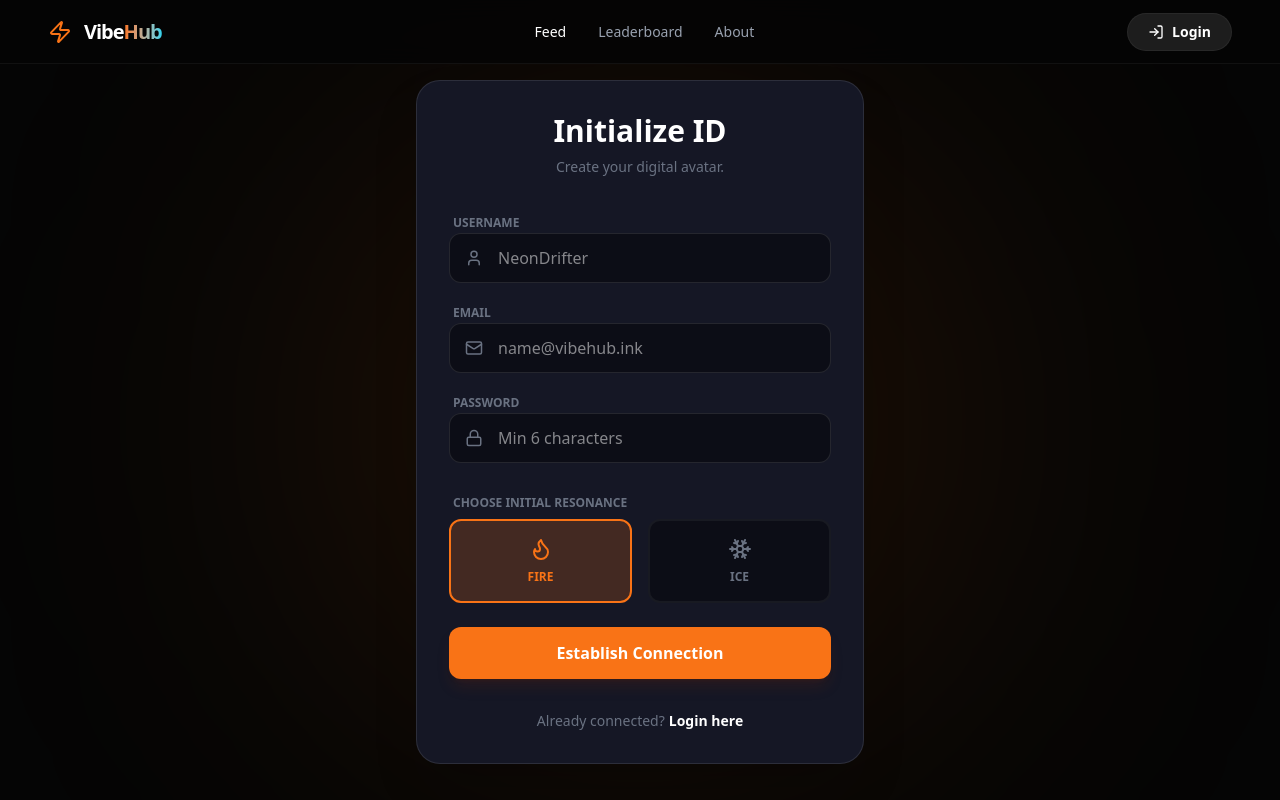
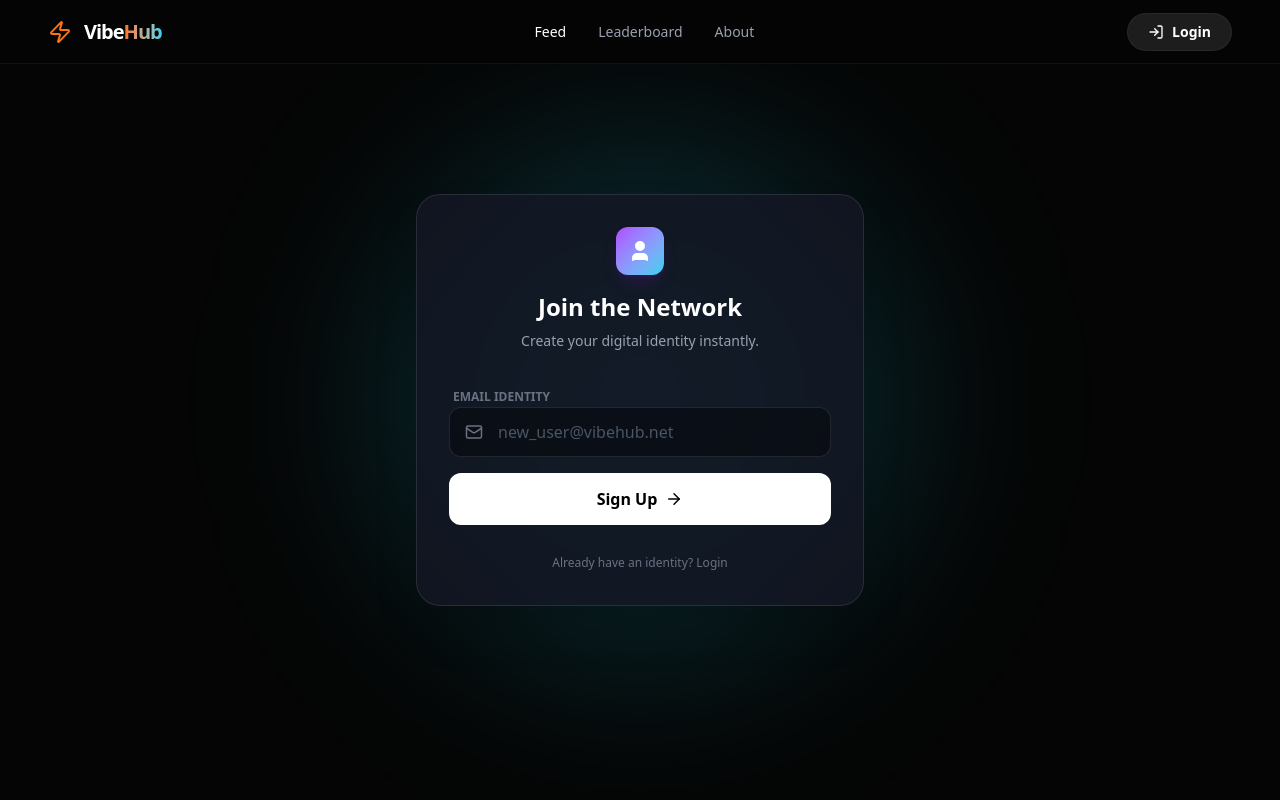
Before and after one commit to xlgood/vibehub, a Next.js app: page /signup in a window 1280 px wide. Shown: the top 800 px of the page. Built offline with nearby package versions, Linux system fonts and the light colour scheme.

Commit message:
Fix signup page to use login action

```diff
--- a/app/signup/page.tsx
+++ b/app/signup/page.tsx
@@ -1,133 +1,100 @@
 "use client";
 
 import { useState } from "react";
-import Link from "next/link";
 import { useRouter } from "next/navigation";
-import { Zap, Lock, Mail, User, Loader2, Flame, Snowflake } from "lucide-react";
+import { Zap, Mail, ArrowRight, Loader2, CheckCircle, User } from "lucide-react";
 import { useVibe } from "@/context/VibeProvider";
 import Navbar from "@/components/Navbar";
-import { clsx } from "clsx";
+import { motion } from "framer-motion";
 
 export default function SignupPage() {
-  const [username, setUsername] = useState("");
+  // 我们其实不需要复杂的注册表单了，因为 Login 已经包含了自动注册
+  // 这里我们复用 Login 的逻辑，但文案换成 Sign Up 风格
   const [email, setEmail] = useState("");
-  const [password, setPassword] = useState("");
-  const [faction, setFaction] = useState<'fire' | 'ice'>('fire');
+  const [loading, setLoading] = useState(false);
+  const [showSuccess, setShowSuccess] = useState(false);
 
-  const [loading, setLoading] = useState(false);
-  const { signup } = useVibe();
+  // 🌟 修复：使用 login 而不是不存在的 signup
+  const { login } = useVibe();
   const router = useRouter();
 
   const handleSignup = async (e: React.FormEvent) => {
     e.preventDefault();
     setLoading(true);
 
-    // 调用全局注册
-    await signup({ username, faction });
+    // 调用 login (会自动处理注册)
+    const success = await login(email);
 
-    router.push("/profile");
-    setLoading(false);
+    if (success) {
+      setShowSuccess(true);
+      setTimeout(() => {
+        router.push("/");
+      }, 1500);
+    } else {
+      setLoading(false);
+      alert("Connection failed. Please try again.");
+    }
   };
 
   return (
     <main className="min-h-screen bg-[#050505] flex flex-col">
       <Navbar />
 
-      <div className="flex-grow flex items-center justify-center p-6 relative overflow-hidden py-20">
-        <div className={clsx("absolute top-1/2 left-1/2 -translate-x-1/2 -translate-y-1/2 w-[700px] h-[700px] blur-[150px] rounded-full pointer-events-none transition-colors duration-1000", faction === 'fire' ? "bg-vibe-fire/10" : "bg-vibe-ice/10")} />
+      <div className="flex-1 flex items-center justify-center px-4 relative overflow-hidden">
+        {/* Background Effects */}
+        <div className="absolute top-1/2 left-1/2 -translate-x-1/2 -translate-y-1/2 w-[500px] h-[500px] bg-vibe-ice/20 blur-[100px] rounded-full pointer-events-none" />
 
-        <div className="w-full max-w-md bg-[#151725] border border-white/10 rounded-3xl p-8 shadow-2xl relative z-10">
-
+        <motion.div
+          initial={{ opacity: 0, scale: 0.95 }}
+          animate={{ opacity: 1, scale: 1 }}
+          className="relative w-full max-w-md bg-[#151725]/80 backdrop-blur-xl border border-white/10 p-8 rounded-3xl shadow-2xl"
+        >
           <div className="text-center mb-8">
-            <h1 className="text-3xl font-bold text-white mb-2">Initialize ID</h1>
-            <p className="text-gray-500 text-sm">Create your digital avatar.</p>
+            <div className="inline-flex items-center justify-center w-12 h-12 rounded-xl bg-gradient-to-br from-purple-500 to-vibe-ice text-white mb-4 shadow-lg shadow-purple-900/30">
+              <User size={24} fill="currentColor" />
+            </div>
+            <h1 className="text-2xl font-bold text-white mb-2">Join the Network</h1>
+            <p className="text-gray-400 text-sm">Create your digital identity instantly.</p>
           </div>
 
           <form onSubmit={handleSignup} className="space-y-4">
-
-            {/* Input Fields */}
-            <div className="space-y-1">
-              <label className="text-xs uppercase font-bold text-gray-500 ml-1">Username</label>
-              <div className="relative">
-                <User className="absolute left-4 top-1/2 -translate-y-1/2 text-gray-500" size={18} />
+            <div className="space-y-2">
+              <label className="text-xs uppercase font-bold text-gray-500 ml-1">Email Identity</label>
+              <div className="relative group">
+                <Mail className="absolute left-4 top-1/2 -translate-y-1/2 text-gray-500 group-focus-within:text-white transition-colors" size={18} />
                 <input
-                  type="text" value={username} onChange={e => setUsername(e.target.value)} required placeholder="NeonDrifter"
-                  className="w-full bg-black/40 border border-white/10 rounded-xl py-3 pl-12 pr-4 text-white focus:border-white outline-none transition-all"
+                  type="email"
+                  value={email}
+                  onChange={(e) => setEmail(e.target.value)}
+                  placeholder="new_user@vibehub.net"
+                  className="w-full bg-black/40 border border-white/10 rounded-xl py-3 pl-12 pr-4 text-white placeholder:text-gray-600 focus:border-white/30 outline-none transition-all"
+                  required
                 />
-              </div>
-            </div>
-
-            <div className="space-y-1">
-              <label className="text-xs uppercase font-bold text-gray-500 ml-1">Email</label>
-              <div className="relative">
-                <Mail className="absolute left-4 top-1/2 -translate-y-1/2 text-gray-500" size={18} />
-                <input
-                  type="email" value={email} onChange={e => setEmail(e.target.value)} required placeholder="name@vibehub.ink"
-                  className="w-full bg-black/40 border border-white/10 rounded-xl py-3 pl-12 pr-4 text-white focus:border-white outline-none transition-all"
-                />
-              </div>
-            </div>
-
-            <div className="space-y-1">
-              <label className="text-xs uppercase font-bold text-gray-500 ml-1">Password</label>
-              <div className="relative">
-                <Lock className="absolute left-4 top-1/2 -translate-y-1/2 text-gray-500" size={18} />
-                <input
-                  type="password" value={password} onChange={e => setPassword(e.target.value)} required placeholder="Min 6 characters"
-                  className="w-full bg-black/40 border border-white/10 rounded-xl py-3 pl-12 pr-4 text-white focus:border-white outline-none transition-all"
-                />
-              </div>
-            </div>
-
-            {/* Faction Selector */}
-            <div className="pt-4">
-              <label className="text-xs uppercase font-bold text-gray-500 ml-1 block mb-2">Choose Initial Resonance</label>
-              <div className="grid grid-cols-2 gap-4">
-                <button
-                  type="button"
-                  onClick={() => setFaction('fire')}
-                  className={clsx(
-                    "flex flex-col items-center p-4 rounded-xl border-2 transition-all",
-                    faction === 'fire' ? "bg-vibe-fire/20 border-vibe-fire text-vibe-fire" : "bg-black/40 border-white/5 text-gray-500 hover:bg-white/5"
-                  )}
-                >
-                  <Flame size={24} className="mb-2" />
-                  <span className="text-xs font-bold">FIRE</span>
-                </button>
-                <button
-                  type="button"
-                  onClick={() => setFaction('ice')}
-                  className={clsx(
-                    "flex flex-col items-center p-4 rounded-xl border-2 transition-all",
-                    faction === 'ice' ? "bg-vibe-ice/20 border-vibe-ice text-vibe-ice" : "bg-black/40 border-white/5 text-gray-500 hover:bg-white/5"
-                  )}
-                >
-                  <Snowflake size={24} className="mb-2" />
-                  <span className="text-xs font-bold">ICE</span>
-                </button>
               </div>
             </div>
 
             <button
               type="submit"
-              disabled={loading}
-              className={clsx(
-                "w-full py-3.5 text-white font-bold rounded-xl shadow-lg transition-all flex items-center justify-center gap-2 mt-6 active:scale-95",
-                faction === 'fire' ? "bg-vibe-fire hover:bg-orange-600 shadow-orange-900/20" : "bg-vibe-ice text-black hover:bg-cyan-400 shadow-cyan-900/20"
+              disabled={loading || showSuccess}
+              className="w-full py-3.5 bg-white text-black font-bold rounded-xl hover:bg-gray-200 transition-all active:scale-95 flex items-center justify-center gap-2 mt-4"
+            >
+              {showSuccess ? (
+                <><CheckCircle size={20} className="text-green-600" /> Account Created</>
+              ) : loading ? (
+                <><Loader2 size={20} className="animate-spin" /> Initializing...</>
+              ) : (
+                <>Sign Up <ArrowRight size={18} /></>
               )}
-            >
-              {loading ? <Loader2 size={20} className="animate-spin" /> : "Establish Connection"}
             </button>
           </form>
 
-          <div className="mt-8 text-center text-sm text-gray-500">
-            Already connected?
-            <Link href="/login" className="text-white font-bold ml-1 hover:text-white transition-colors">
-              Login here
-            </Link>
+          <div className="mt-6 text-center">
+             <button onClick={() => router.push('/login')} className="text-xs text-gray-500 hover:text-white transition-colors">
+                Already have an identity? Login
+             </button>
           </div>
 
-        </div>
+        </motion.div>
       </div>
     </main>
   );
```
